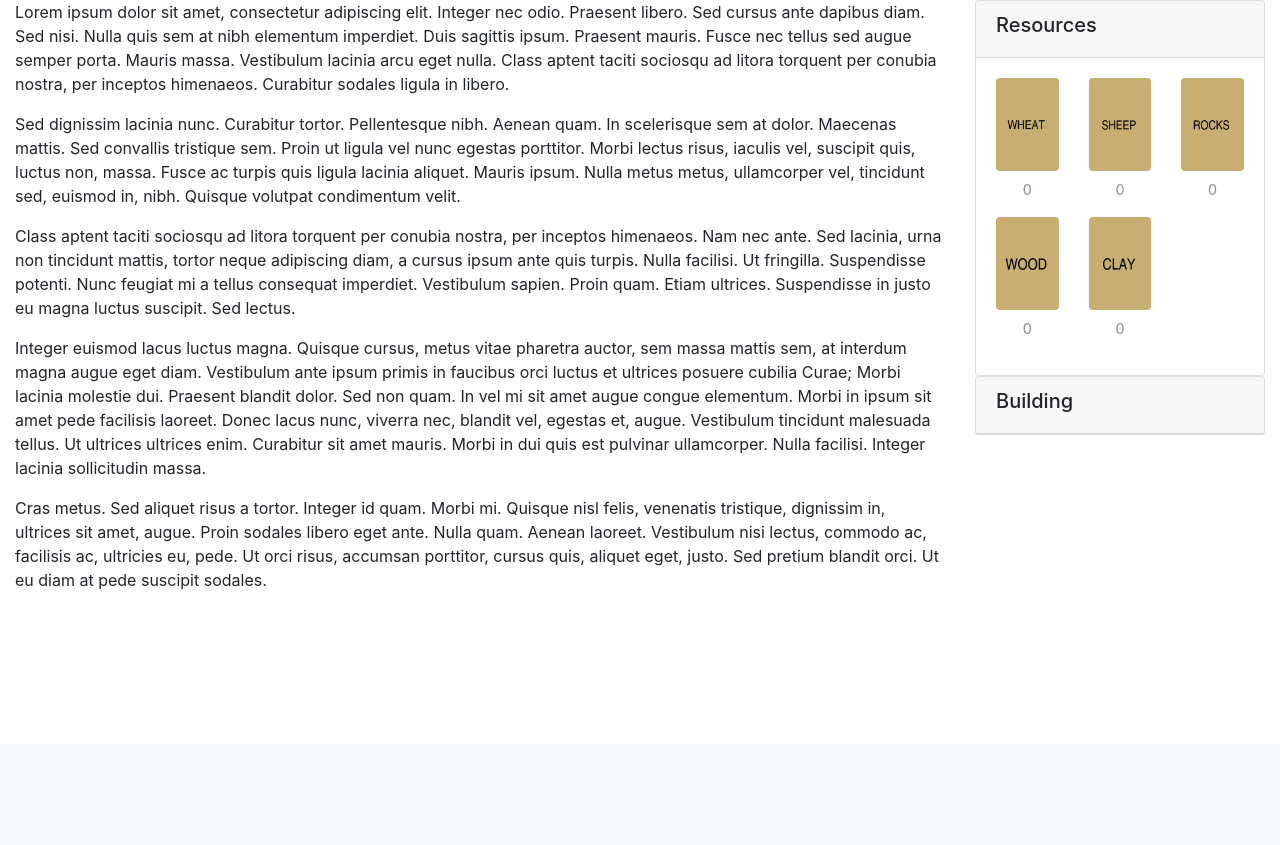
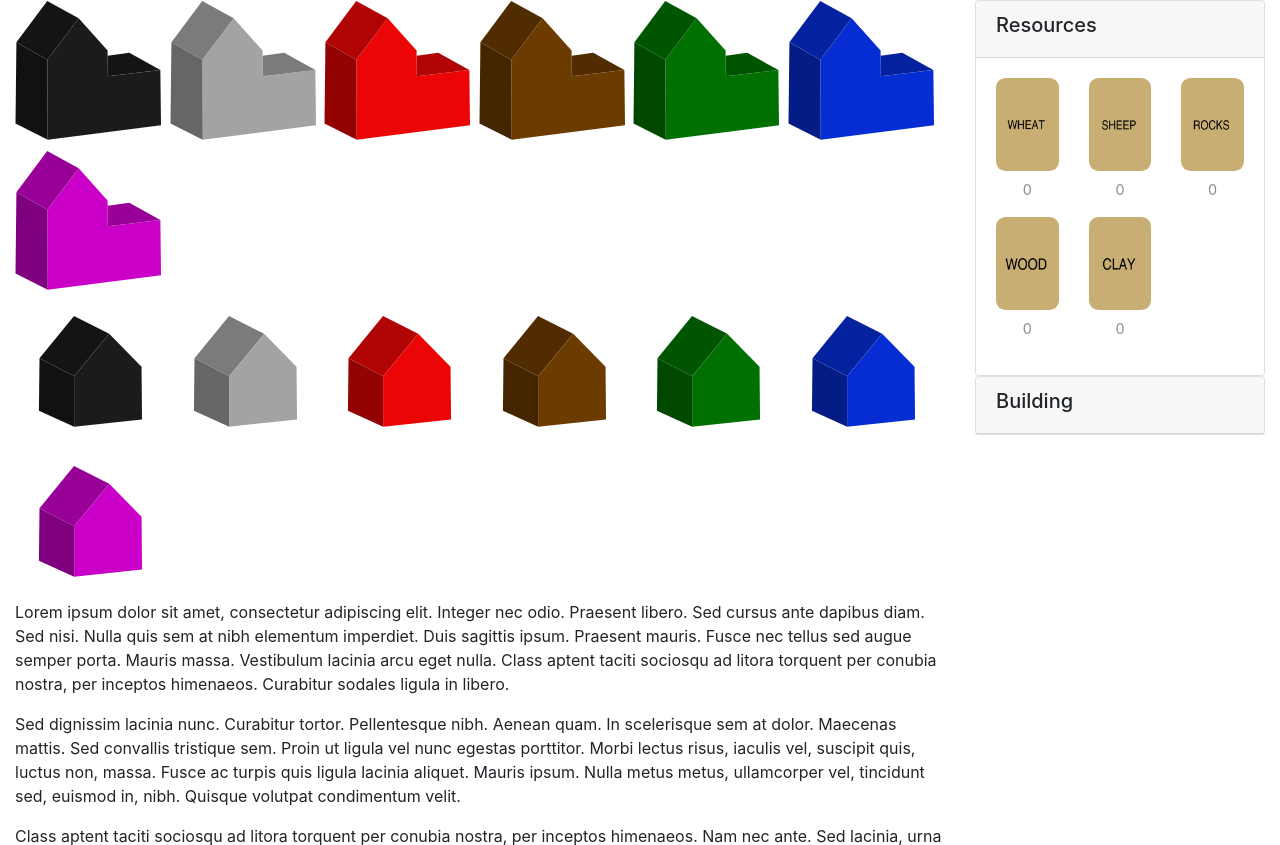
Before and after one commit to AmeliaEScott/OffbrandCatan, a Python web app: template templates/game.html in a window 1280 px wide, after a click on "Game Board". Shown: the part 56-901 px from the top of the page. Before the commit the page ends 645 px from the top, so only its background shows below. Run offline with Jinja, Linux system fonts and the light colour scheme; the template is opened without the code that fills it: most values are stand-ins (such as "Sample title", 1, 10 or a date in 2020); some libraries are stand-ins or nearby versions.

Commit message:
Experimenting with coloring gamepiece icons

```diff
--- a/static/game.css
+++ b/static/game.css
@@ -23,6 +23,21 @@ This class adds the "disabled" overlay to things you don't have the resources to
     I could put the background-image here, but since I'm getting the URL for it using url_for(), and this
     file isn't a template, I can't do that. So I do it in the HTML file.
     */
+}
+
+.card-image {
+    /*
+    The two values are horizontal radius / vertical radius.
+    Vertical should equal 0.6731 * horizontal, so that the rounded corner is a circle and not an ellipse.
+     0.6731 is the ratio of height / width of all of the cards.
+     */
+    -webkit-border-radius: 15%/10.1%;
+    -moz-border-radius: 15%/10.1%;
+    border-radius: 15%/10.1%;
+}
+
+.img-blue {
+    filter: hue-rotate(100deg);
 }
 
 
--- a/templates/game.html
+++ b/templates/game.html
@@ -18,6 +18,42 @@
     <script src="https://maxcdn.bootstrapcdn.com/bootstrap/4.0.0-beta.2/js/bootstrap.min.js"
             integrity="sha384-alpBpkh1PFOepccYVYDB4do5UnbKysX5WZXm3XxPqe5iKTfUKjNkCk9SaVuEZflJ"
             crossorigin="anonymous"></script>
+
+    <style>
+
+        /*
+        These are just demonstration colors. These styles will be generated by the server based on the
+        colors chosen by each player.
+         */
+        .icon-player-black {
+            filter: saturate(0%) brightness(0.5) hue-rotate(0deg);
+        }
+
+        .icon-player-white {
+            filter: saturate(0%) brightness(3.0) hue-rotate(0deg);
+        }
+
+        .icon-player-red {
+            filter: saturate(90%) brightness(1.0) hue-rotate(0deg);
+        }
+
+        .icon-player-brown {
+            filter: saturate(100%) brightness(1.0) hue-rotate(60deg);
+        }
+
+        .icon-player-green {
+            filter: saturate(100%) brightness(1.0) hue-rotate(120deg);
+        }
+
+        .icon-player-blue {
+            filter: saturate(90%) brightness(0.9) hue-rotate(240deg);
+        }
+
+        .icon-player-purple {
+            filter: saturate(100%) brightness(1.0) hue-rotate(300deg);
+        }
+
+    </style>
 </head>
 <body>
 
@@ -60,6 +96,22 @@
                         <button type="button" class="btn btn-sm btn-primary" data-toggle="offcanvas">Toggle the thingy
                         </button>
                     </p>
+
+                    <img class="icon-player-black" src="{{ url_for('static', filename='images/icon_city.svg') }}">
+                    <img class="icon-player-white" src="{{ url_for('static', filename='images/icon_city.svg') }}">
+                    <img class="icon-player-red" src="{{ url_for('static', filename='images/icon_city.svg') }}">
+                    <img class="icon-player-brown" src="{{ url_for('static', filename='images/icon_city.svg') }}">
+                    <img class="icon-player-green" src="{{ url_for('static', filename='images/icon_city.svg') }}">
+                    <img class="icon-player-blue" src="{{ url_for('static', filename='images/icon_city.svg') }}">
+                    <img class="icon-player-purple" src="{{ url_for('static', filename='images/icon_city.svg') }}">
+                    <br>
+                    <img class="icon-player-black" src="{{ url_for('static', filename='images/icon_settlement.svg') }}">
+                    <img class="icon-player-white" src="{{ url_for('static', filename='images/icon_settlement.svg') }}">
+                    <img class="icon-player-red" src="{{ url_for('static', filename='images/icon_settlement.svg') }}">
+                    <img class="icon-player-brown" src="{{ url_for('static', filename='images/icon_settlement.svg') }}">
+                    <img class="icon-player-green" src="{{ url_for('static', filename='images/icon_settlement.svg') }}">
+                    <img class="icon-player-blue" src="{{ url_for('static', filename='images/icon_settlement.svg') }}">
+                    <img class="icon-player-purple" src="{{ url_for('static', filename='images/icon_settlement.svg') }}">
 
                     <p>Lorem ipsum dolor sit amet, consectetur adipiscing elit. Integer nec odio. Praesent libero. Sed
                         cursus ante dapibus diam. Sed nisi. Nulla quis sem at nibh elementum imperdiet. Duis sagittis
@@ -111,7 +163,7 @@
                                                 <!--figcaption class="figure-caption text-center"><h6>Wheat</h6>
                                                 </figcaption-->
                                                 <img src="{{ url_for('static', filename='images/resource_wheat.png') }}"
-                                                     class="figure-img img-fluid rounded" alt="Wheat Resource">
+                                                     class="figure-img img-fluid card-image" alt="Wheat Resource">
                                                 <figcaption class="figure-caption text-center resource-count-wheat">0
                                                 </figcaption>
                                             </figure>
@@ -121,7 +173,7 @@
                                                 <!--figcaption class="figure-caption text-center"><h6>Sheep</h6>
                                                 </figcaption-->
                                                 <img src="{{ url_for('static', filename='images/resource_sheep.png') }}"
-                                                     class="figure-img img-fluid rounded" alt="Sheep Resource">
+                                                     class="figure-img img-fluid card-image" alt="Sheep Resource">
                                                 <figcaption class="figure-caption text-center resource-count-sheep">0
                                                 </figcaption>
                                             </figure>
@@ -131,7 +183,7 @@
                                                 <!--figcaption class="figure-caption text-center"><h6>Rocks</h6>
                                                 </figcaption-->
                                                 <img src="{{ url_for('static', filename='images/resource_rocks.png') }}"
-                                                     class="figure-img img-fluid rounded" alt="Rocks Resource">
+                                                     class="figure-img img-fluid card-image" alt="Rocks Resource">
                                                 <figcaption class="figure-caption text-center resource-count-rocks">0
                                                 </figcaption>
                                             </figure>
@@ -143,7 +195,7 @@
                                                 <!--figcaption class="figure-caption text-center"><h6>Wood</h6>
                                                 </figcaption-->
                                                 <img src="{{ url_for('static', filename='images/resource_wood.png') }}"
-                                                     class="figure-img img-fluid rounded" alt="Wood Resource">
+                                                     class="figure-img img-fluid card-image" alt="Wood Resource">
                                                 <figcaption class="figure-caption text-center resource-count-wood">0
                                                 </figcaption>
                                             </figure>
@@ -153,7 +205,7 @@
                                                 <!--figcaption class="figure-caption text-center"><h6>Clay</h6>
                                                 </figcaption-->
                                                 <img src="{{ url_for('static', filename='images/resource_clay.png') }}"
-                                                     class="figure-img img-fluid rounded" alt="Clay Resource">
+                                                     class="figure-img img-fluid card-image" alt="Clay Resource">
                                                 <figcaption class="figure-caption text-center resource-count-clay">0
                                                 </figcaption>
                                             </figure>
```
Also changed, not shown: static/images/icon_city.svg (added), static/images/icon_settlement.svg (added), 1 other file.
